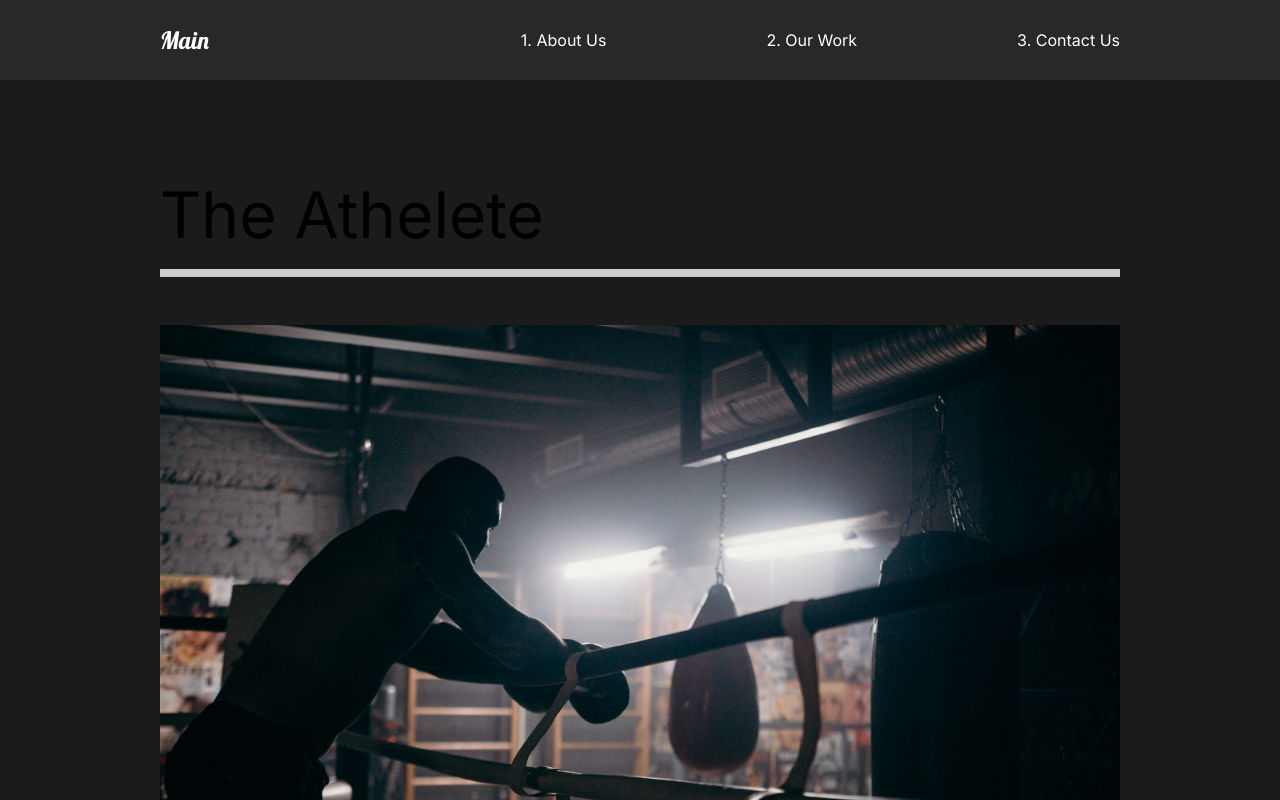
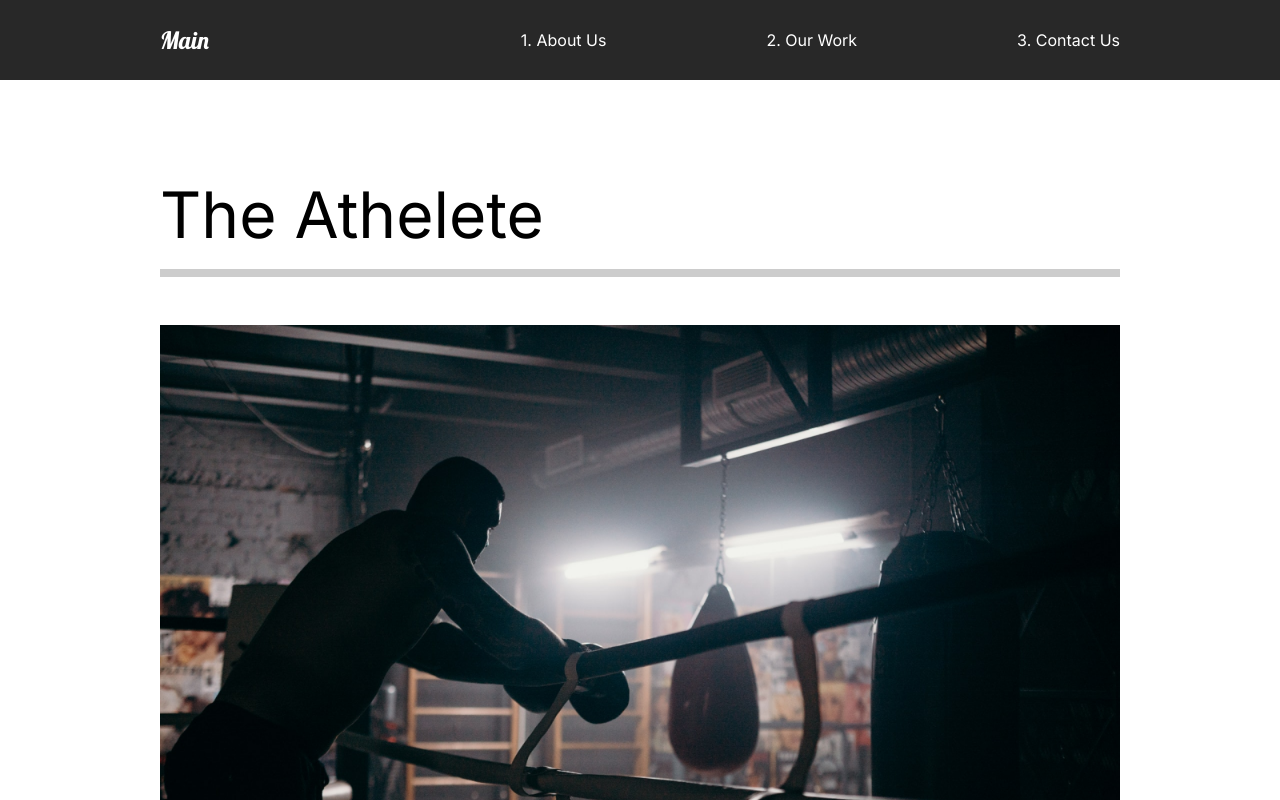
Before and after one commit to thyAshley/React-Sandbox, a React (Create React App) app in the folder portfolio-site/: page /work in a window 1280 px wide. Shown: the top 800 px of the page. Built offline with nearby package versions, Linux system fonts and the light colour scheme; the HTML template or start-up script is replaced by a standard one.

Commit message:
added children transition

```diff
--- a/portfolio-site/src/components/AboutSection.tsx
+++ b/portfolio-site/src/components/AboutSection.tsx
@@ -3,6 +3,7 @@ import { motion } from "framer-motion";
 
 import { About, Description, Hide, ImageContainer } from "../styles/styles";
 import home1 from "../img/home1.png";
+import { titleAnimation, fade, photoAnimation } from "../styles/animation";
 
 const AboutSection = () => {
   return (
@@ -10,26 +11,26 @@ const AboutSection = () => {
       <Description>
         <motion.div className="title">
           <Hide>
-            <motion.h2>We work to make</motion.h2>
+            <motion.h2 variants={titleAnimation}>We work to make</motion.h2>
           </Hide>
           <Hide>
-            <motion.h2>
+            <motion.h2 variants={titleAnimation}>
               your <span>dreams</span>
             </motion.h2>
           </Hide>
           <Hide>
-            <motion.h2>true.</motion.h2>
+            <motion.h2 variants={titleAnimation}>true.</motion.h2>
           </Hide>
         </motion.div>
-        <p>
+        <motion.p variants={fade}>
           Lorem ipsum, dolor sit amet consectetur adipisicing elit. Expedita,
           nemo itaque. Iste doloremque consectetur voluptatibus officia nostrum
           rem eveniet quisquam.
-        </p>
-        <button>Contact us</button>
+        </motion.p>
+        <motion.button variants={fade}>Contact us</motion.button>
       </Description>
       <ImageContainer>
-        <img src={home1} alt="home" />
+        <motion.img variants={photoAnimation} src={home1} alt="home" />
       </ImageContainer>
     </About>
   );
--- a/portfolio-site/src/screens/ContactUs.tsx
+++ b/portfolio-site/src/screens/ContactUs.tsx
@@ -10,6 +10,7 @@ const ContactUs = () => {
       initial="hidden"
       animate="show"
       exit="exit"
+      style={{ background: "white" }}
     >
       <h1>Contact Us</h1>
     </motion.div>
--- a/portfolio-site/src/screens/OurWork.tsx
+++ b/portfolio-site/src/screens/OurWork.tsx
@@ -6,11 +6,16 @@ import { motion } from "framer-motion";
 import athlete from "../img/athlete-small.png";
 import theracer from "../img/theracer-small.png";
 import goodtimes from "../img/goodtimes-small.png";
-import { pageAnimation } from "../styles/animation";
+import { pageAnimationWhite } from "../styles/animation";
 
 const OurWork = () => {
   return (
-    <Work variants={pageAnimation} initial="hidden" animate="show" exit="exit">
+    <Work
+      variants={pageAnimationWhite}
+      initial="hidden"
+      animate="show"
+      exit="exit"
+    >
       <Movie>
         <h2>The Athelete</h2>
         <div className="line"></div>
--- a/portfolio-site/src/styles/animation.ts
+++ b/portfolio-site/src/styles/animation.ts
@@ -1,20 +1,71 @@
 export const pageAnimation = {
   hidden: {
     opacity: 0,
-    y: 300,
+    x: -2000,
   },
   show: {
     opacity: 1,
     transition: {
-      duration: 1,
+      duration: 0.5,
+      when: "beforeChildren",
+      staggerChildren: 0.25,
     },
-    y: 0,
+    x: 0,
   },
   exit: {
     opacity: 1,
-    y: 300,
+    x: 2000,
     transition: {
       duration: 1,
     },
   },
 };
+
+export const pageAnimationWhite = {
+  ...pageAnimation,
+  show: {
+    ...pageAnimation.show,
+    background: "white",
+  },
+};
+
+export const titleAnimation = {
+  hidden: {
+    y: 200,
+  },
+  show: {
+    y: 0,
+    transition: {
+      duration: 0.25,
+      ease: "easeOut",
+    },
+  },
+};
+
+export const fade = {
+  hidden: {
+    opacity: 0,
+  },
+  show: {
+    opacity: 1,
+    transition: {
+      duration: 0.5,
+      ease: "easeOut",
+    },
+  },
+};
+
+export const photoAnimation = {
+  hidden: {
+    opacity: 0,
+    scale: 1.5,
+  },
+  show: {
+    scale: 1,
+    opacity: 1,
+    transition: {
+      duration: 0.5,
+      ease: "easeOut",
+    },
+  },
+};
```
Also changed, not shown: 1 other file (tests, documents, lock files or other folders).
